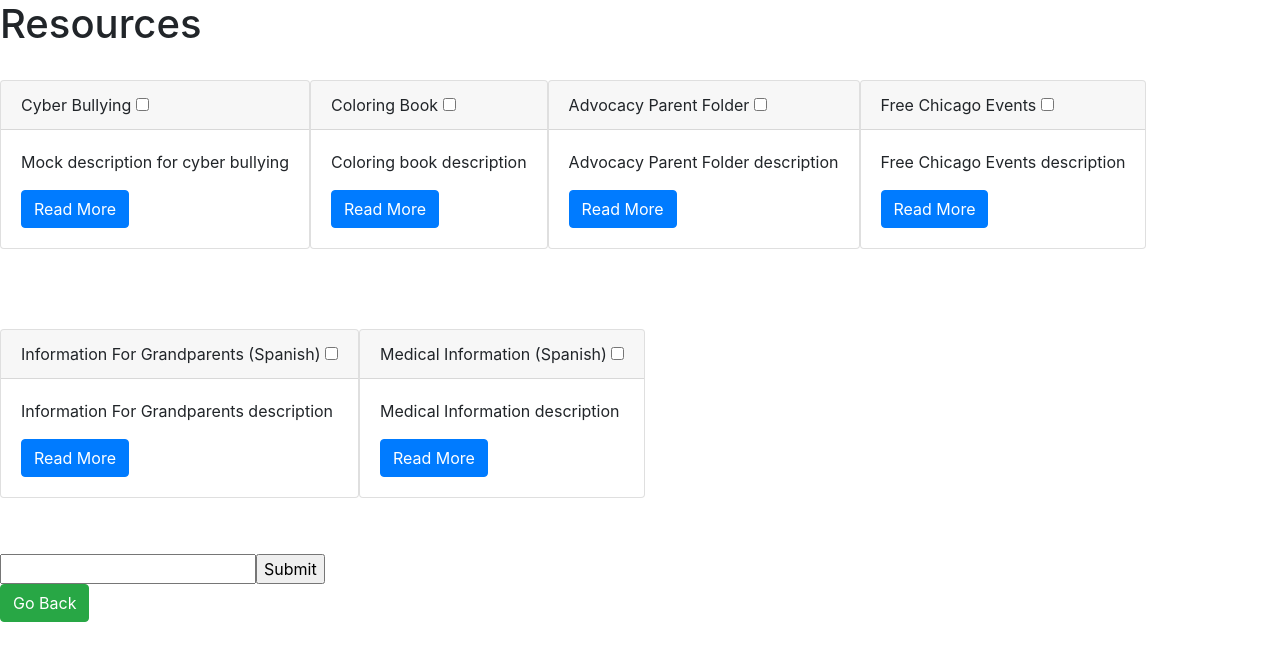
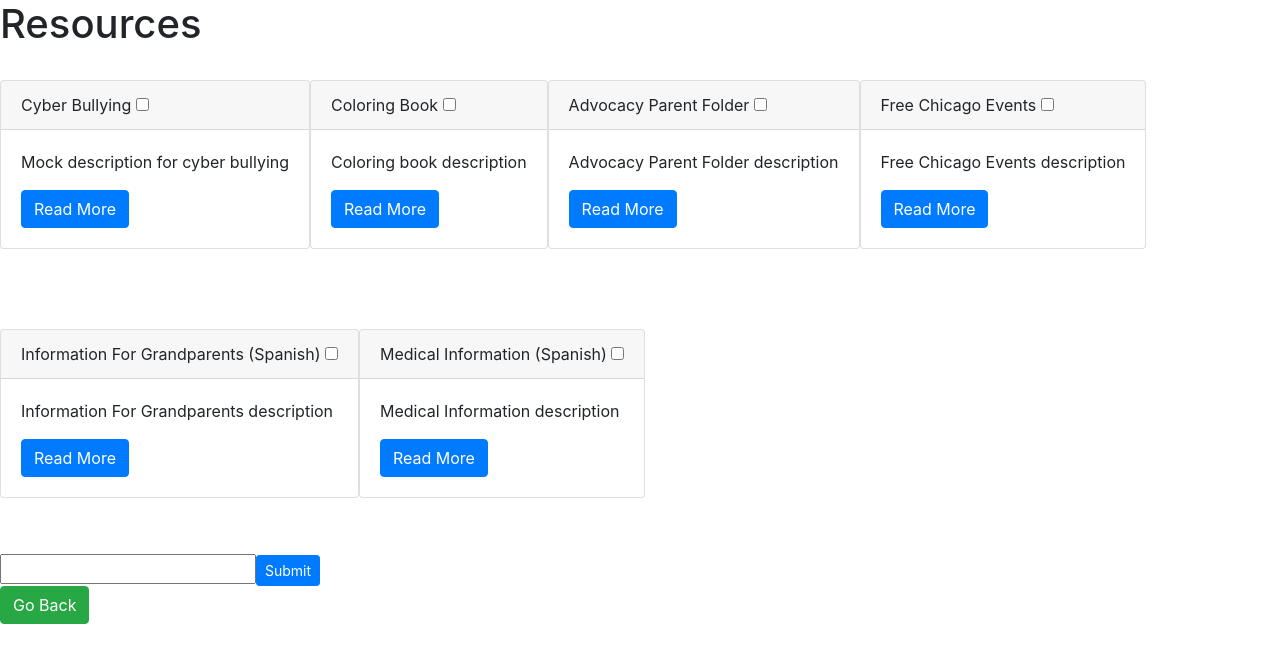
Before and after one commit to Chicago19/team-13, a React (Create React App) app: page /resources in a window 1280 px wide. Shown: the top 662 px of the page. Built offline with nearby package versions, Linux system fonts and the light colour scheme.

Commit message:
fixed button

```diff
--- a/src/pages/Resources.jsx
+++ b/src/pages/Resources.jsx
@@ -2,6 +2,7 @@ import React from 'react';
 import jsonData from '../uploads/resources.json'
 import Form from '../components/Form.jsx'
 import BackButton from '../components/BackButton.jsx'
+import Button from 'react-bootstrap/Button';
 
 
 class Resources extends React.Component {
@@ -56,7 +57,7 @@ class Resources extends React.Component {
 			<h1>Resources</h1>
 			<Form data={jsonData} checkBoxChange={this.checkBoxChange}></Form>
 			<input type="text" onChange={this.textChange.bind(this)}/>
-			<input type="submit" value="Submit" onClick={this.sendEmail}/>
+			<Button variant="primary" input type="submit" value="Submit" onClick={this.sendEmail} size="sm">Submit</Button>
 			<BackButton></BackButton>
 		</div>
 		);
```
